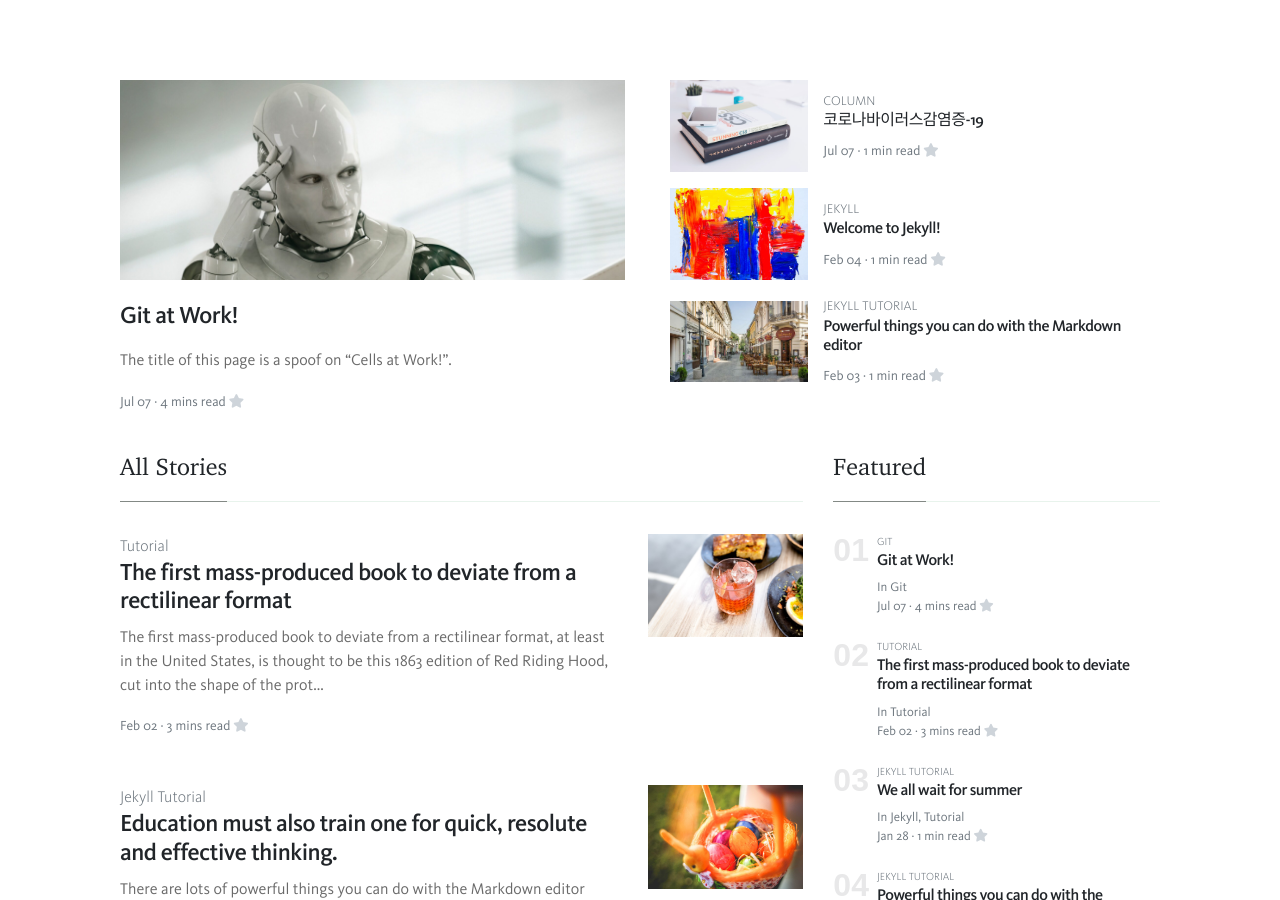
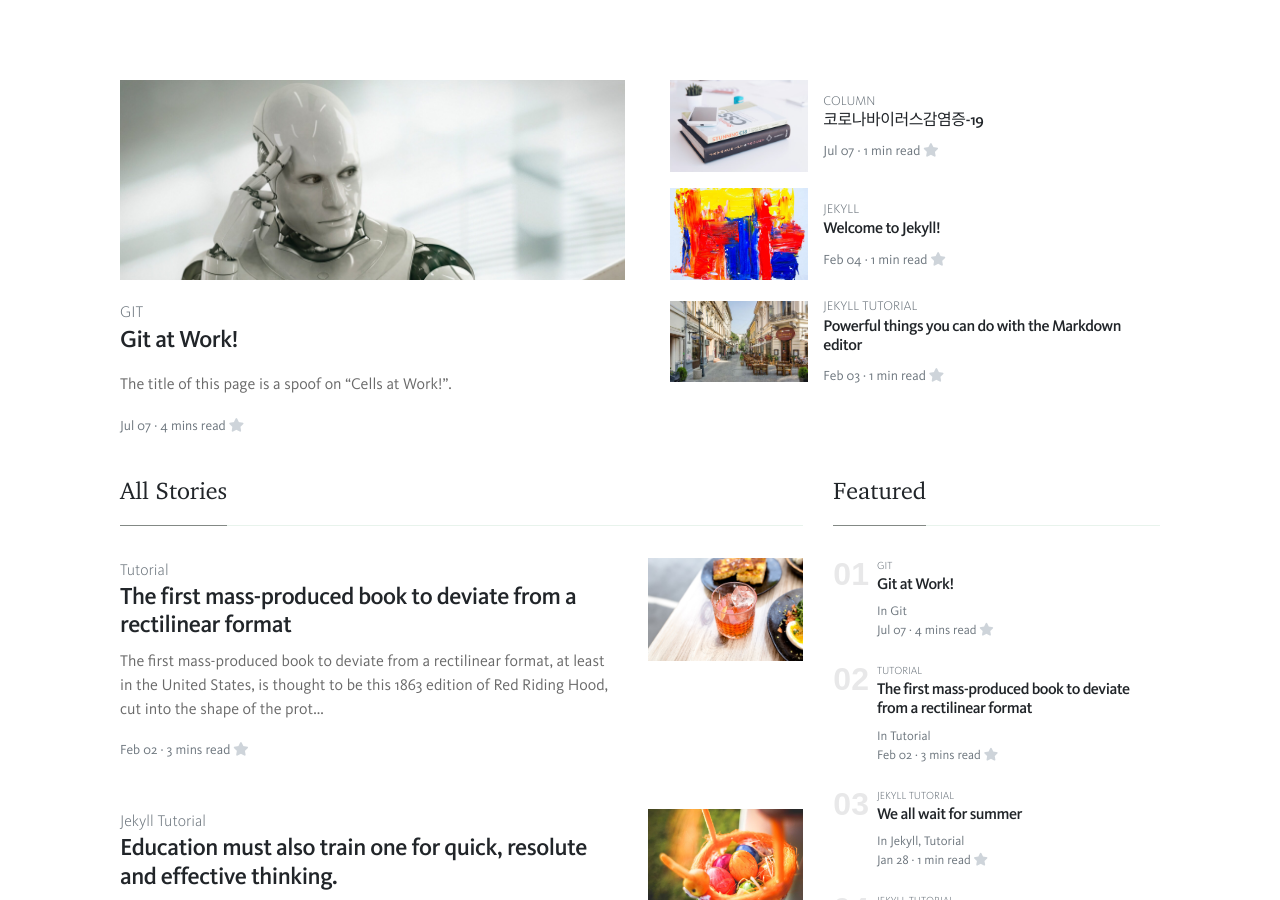
Before and after one commit to hayden-rhee/devlog, a Jekyll site: the page built from index.html, in a window 1280 px wide and 900 px high. Built offline with Jekyll 4.4.1, drawn with Linux system fonts in a browser that asks for light colours; nearby versions of some CDN libraries; the list of posts is cut into pages by our own code.

Commit message:
Update index.html

```diff
--- a/index.html
+++ b/index.html
@@ -23,7 +23,7 @@ description: ".devlog"
     </a>
     <div class="card-body px-0 pb-0 d-flex flex-column align-items-start">
       <p style="margin-bottom: 0;font-weight: 200;text-transform: uppercase;" class="text-muted">
-        {% for category in fourth_post.categories %}
+        {% for category in latest_post.categories %}
         <a class="text-muted smoothscroll" href="{{site.baseurl}}/categories.html#{{ category | downcase }}">{{ category }}</a><span class="sep"> </span>
         {% endfor %}
     </p>
```
